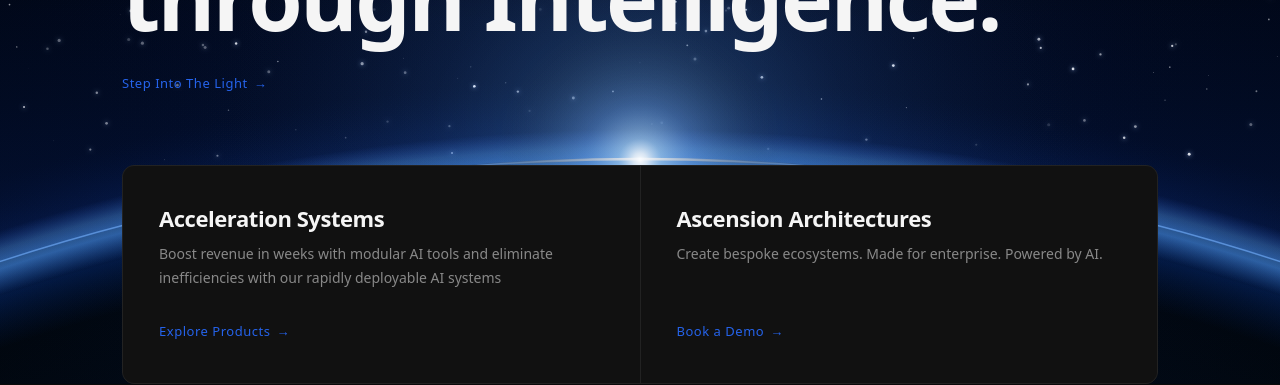
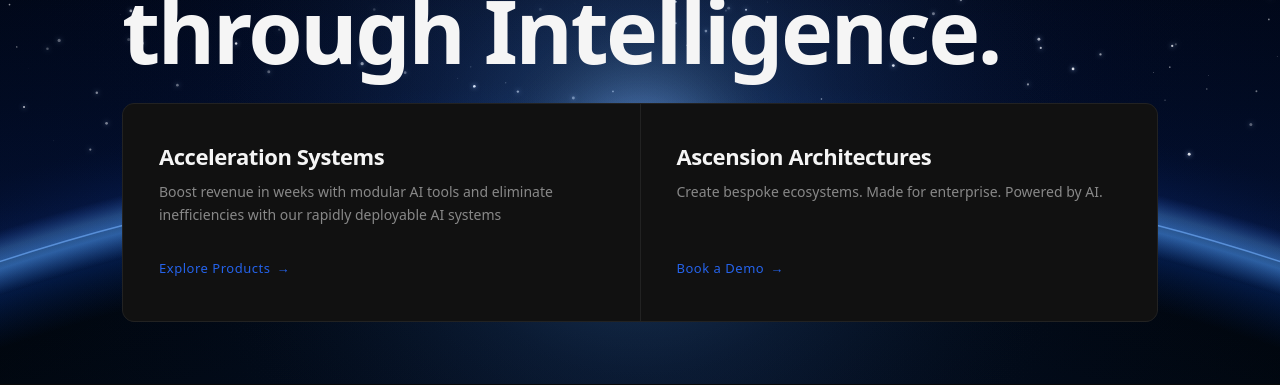
Before and after one commit to auroradev1/Aurora, a Next.js app: page / in a window 1280 px wide. Shown: the part 416-801 px from the top of the page. Built offline with nearby package versions, Linux system fonts and the light colour scheme.

Commit message:
Update logo size, navbar spacing, and hero section layout

```diff
--- a/src/components/layout/Logo.tsx
+++ b/src/components/layout/Logo.tsx
@@ -1,11 +1,11 @@
 import Image from "next/image";
 import Link from "next/link";
 
-export function Logo({ size = 36 }: { size?: number }) {
+export function Logo({ size = 22 }: { size?: number }) {
   return (
     <Link
       href="/"
-      className="flex items-center gap-3.5 text-foreground hover:opacity-90 transition-opacity focus:outline-none focus:ring-2 focus:ring-foreground focus:ring-offset-2 focus:ring-offset-background rounded"
+      className="flex items-center gap-3 pt-[40px] text-foreground hover:opacity-90 transition-opacity focus:outline-none focus:ring-2 focus:ring-foreground focus:ring-offset-2 focus:ring-offset-background rounded"
       aria-label="Aurora home"
     >
       <Image
@@ -13,7 +13,7 @@ export function Logo({ size = 36 }: { size?: number }) {
         alt="Aurora logo"
         width={size}
         height={size}
-        className="w-auto h-auto max-w-[64px] sm:max-w-none"
+        className="w-auto h-auto"
         priority
         loading="eager"
         fetchPriority="high"
--- a/src/components/layout/Navbar.tsx
+++ b/src/components/layout/Navbar.tsx
@@ -38,7 +38,7 @@ export function Navbar({
 
   return (
     <header
-      className={`fixed top-0 left-0 right-0 z-[100] flex h-[76px] items-center justify-between px-6 py-4 sm:px-8 transition-[background,border-color,backdrop-filter] duration-300 ${
+      className={`fixed top-0 left-0 right-0 z-[100] flex h-[76px] items-center px-6 py-4 sm:px-8 transition-[background,border-color,backdrop-filter] duration-300 ${
         scrolled
           ? "border-b border-[var(--border)] bg-[var(--bg)]/93 backdrop-blur-[12px]"
           : "border-b border-transparent bg-transparent"
@@ -49,7 +49,7 @@ export function Navbar({
         aria-label="Main navigation"
       >
         {logo}
-        <div className="hidden sm:flex sm:items-center sm:gap-8">
+        <div className="hidden sm:flex sm:items-center sm:gap-8 ml-auto">
           <NavMenu items={navItems} />
           <CTAButton
             label={ctaLabel}
@@ -64,7 +64,7 @@ export function Navbar({
             type="button"
             onClick={() => setMenuOpen((o) => !o)}
             className="flex flex-col gap-1.5 rounded p-1 border-none bg-transparent cursor-pointer focus:outline-none focus:ring-2 focus:ring-foreground sm:hidden"
-            aria-expanded={menuOpen ? "true" : "false"}
+            aria-expanded={menuOpen}
             aria-controls={menuOpen ? "nav-menu-mobile" : undefined}
             aria-label="Toggle menu"
           >
--- a/src/components/sections/HeroSection.tsx
+++ b/src/components/sections/HeroSection.tsx
@@ -1,4 +1,3 @@
-import { TextLink } from "@/components/ui/TextLink";
 import { FeatureCard } from "./TwoColumnFeatureSection";
 import { HeroCanvas } from "./HeroCanvas";
 
@@ -20,7 +19,7 @@ const HERO_CARDS = [
 export function HeroSection() {
   return (
     <section
-      className="relative flex min-h-[100dvh] flex-col justify-center px-6 pb-10 pt-[60px] w-full max-w-[1100px] mx-auto sm:px-8 overflow-hidden"
+      className="relative flex min-h-[100dvh] flex-col justify-center px-6 pb-10 pt-[30px] w-full max-w-[1100px] mx-auto sm:px-8 overflow-hidden"
       aria-labelledby="hero-headline"
     >
       <HeroCanvas />
@@ -43,17 +42,6 @@ export function HeroSection() {
       </div>
 
       <div
-        className="animate-fade-up opacity-0"
-        style={{ animationDelay: "0.25s" }}
-      >
-        <TextLink
-          label="Step Into The Light"
-          href="#solutions"
-          className="text-sm mb-[72px] inline-flex"
-        />
-      </div>
-
-      <div
         className="animate-fade-up grid grid-cols-1 gap-px overflow-hidden rounded-xl border border-[var(--border)] bg-[var(--border)] opacity-0 md:grid-cols-2"
         style={{ animationDelay: "0.4s" }}
       >
```
